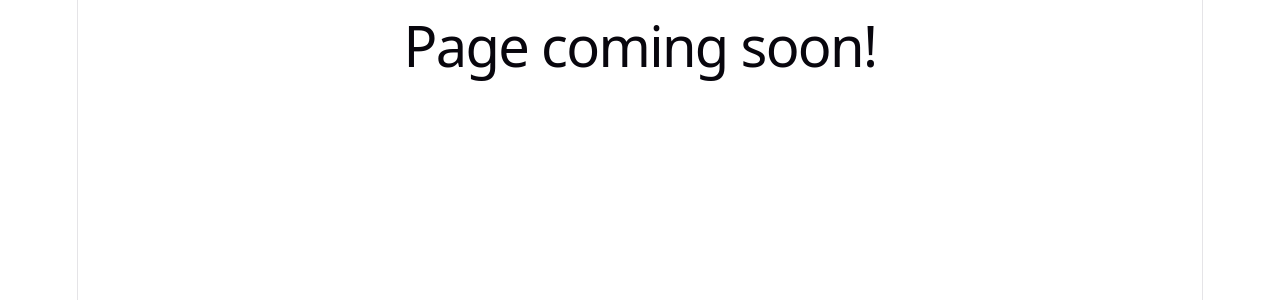
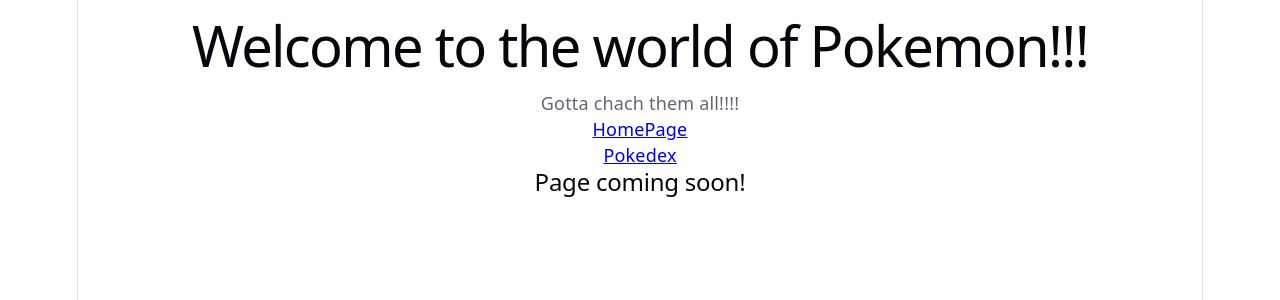
Before and after one commit to EvieWillems/pokedex, a React (Vite) app: page / in a window 1280 px wide. Shown: the top 300 px of the page. Built offline with nearby package versions, Linux system fonts and the light colour scheme.

Commit message:
Feat: added homepage and pokedex url links to header

```diff
--- a/src/App.tsx
+++ b/src/App.tsx
@@ -1,11 +1,13 @@
 import "./App.css";
 import AppRoutes from "./AppRoutes";
+import Header from "./components/Header";
 
 function App() {
   return (
     <main>
       {/* <Pokedex /> */}
-      <AppRoutes/>
+      <Header />
+      <AppRoutes />
     </main>
   );
 }
--- a/src/AppRoutes.tsx
+++ b/src/AppRoutes.tsx
@@ -1,12 +1,14 @@
-import {Routes, Route} from "react-router"
-import HomePage from "./pages/Homepage"
-import PokedexPage from "./pages/PokedexPage"
+import { Routes, Route } from "react-router";
+import HomePage from "./pages/Homepage";
+import PokedexPage from "./pages/PokedexPage";
+import NotFoundPage from "./pages/NotFoundPage";
 
-export default function AppRoutes () {
+export default function AppRoutes() {
   return (
     <Routes>
       <Route index element={<HomePage />} />
       <Route path="pokedex" element={<PokedexPage />} />
+      <Route path="*" element={<NotFoundPage />} />
     </Routes>
   );
 }
--- a/src/components/Header.tsx
+++ b/src/components/Header.tsx
@@ -1,10 +1,30 @@
-function Header () {
-    return (
-        <header>
-        <h1>My Reading List</h1>
-        <p> Books I have read</p>
-        </header>
-        )
+import { NavLink } from "react-router";
+
+function Header() {
+  return (
+    <header>
+      <h1>Welcome to the world of Pokemon!!!</h1>
+      <p> Gotta chach them all!!!!</p>
+      <NavLink
+        to="/"
+        className={({ isActive }) =>
+          isActive ? "nav-link active" : "nav-link"
+        }
+        end
+      >
+        <p>HomePage</p>
+      </NavLink>
+
+      <NavLink
+        to="/pokedex"
+        className={({ isActive }) =>
+          isActive ? "nav-link active" : "nav-link"
+        }
+      >
+        <p>Pokedex</p>
+      </NavLink>
+    </header>
+  );
 }
 
-export default Header
+export default Header;
--- a/src/pages/Homepage.tsx
+++ b/src/pages/Homepage.tsx
@@ -1,3 +1,3 @@
-export default function HomePage () {
-    return <h1>Page coming soon!</h1>
+export default function HomePage() {
+  return <h2>Page coming soon!</h2>;
 }
--- /dev/null
+++ b/src/pages/NotFoundPage.tsx
@@ -0,0 +1,3 @@
+export default function NotFoundPage() {
+  return <h2>404 Page Not Found</h2>;
+}
```
Lines whose indentation alone changed are shown as unchanged.
